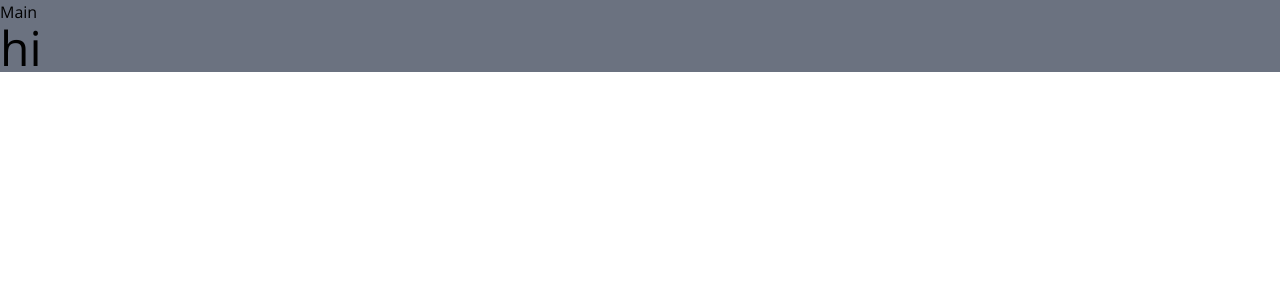
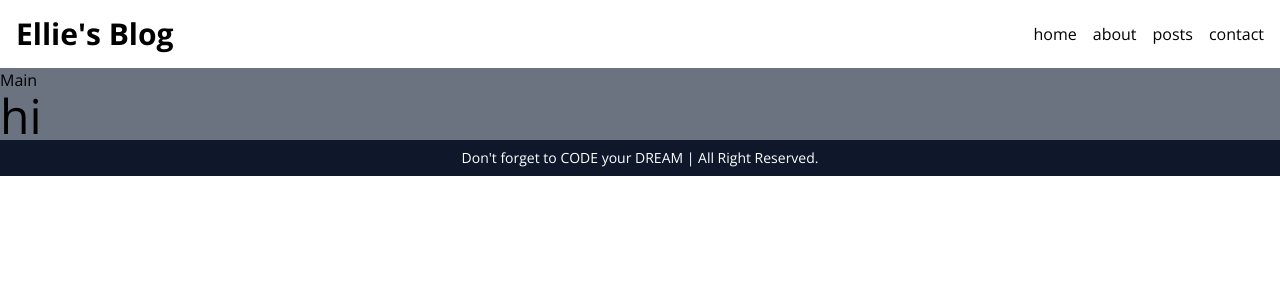
Before and after one commit to softmoca/softmoca, a Next.js app: page / in a window 1280 px wide. Shown: the top 300 px of the page. Built offline with nearby package versions, Linux system fonts and the light colour scheme.

Commit message:
feat : footer heard

```diff
--- a/src/app/layout.tsx
+++ b/src/app/layout.tsx
@@ -1,11 +1,13 @@
-import './globals.css';
-import { Open_Sans } from 'next/font/google';
+import Footer from "@/components/Footer";
+import "./globals.css";
+import { Open_Sans } from "next/font/google";
+import Header from "@/components/Header";
 
-const sans = Open_Sans({ subsets: ['latin'] });
+const sans = Open_Sans({ subsets: ["latin"] });
 
 export const metadata = {
-  title: 'Create Next App',
-  description: 'Generated by create next app',
+  title: "Create Next App",
+  description: "Generated by create next app",
 };
 
 export default function RootLayout({
@@ -14,8 +16,10 @@ export default function RootLayout({
   children: React.ReactNode;
 }) {
   return (
-    <html lang='en' className={sans.className}>
-      <body>{children}</body>
+    <html lang="en" className={sans.className}>
+      <Header />
+      <main className="grow">{children}</main>
+      <Footer />
     </html>
   );
 }
--- /dev/null
+++ b/src/components/Footer.tsx
@@ -0,0 +1,7 @@
+export default function Footer() {
+  return (
+    <p className="bg-slate-900 text-white py-2 text-sm text-center">
+      {"Don't forget to CODE your DREAM | All Right Reserved."}
+    </p>
+  );
+}
--- /dev/null
+++ b/src/components/Header.tsx
@@ -0,0 +1,17 @@
+import Link from "next/link";
+
+export default function Header() {
+  return (
+    <header className="flex justify-between items-center p-4">
+      <Link href="/">
+        <h1 className="text-3xl font-bold">{"Ellie's Blog"}</h1>
+      </Link>
+      <nav className="flex gap-4">
+        <Link href="/">home</Link>
+        <Link href="/about">about</Link>
+        <Link href="/posts">posts</Link>
+        <Link href="/contact">contact</Link>
+      </nav>
+    </header>
+  );
+}
```
